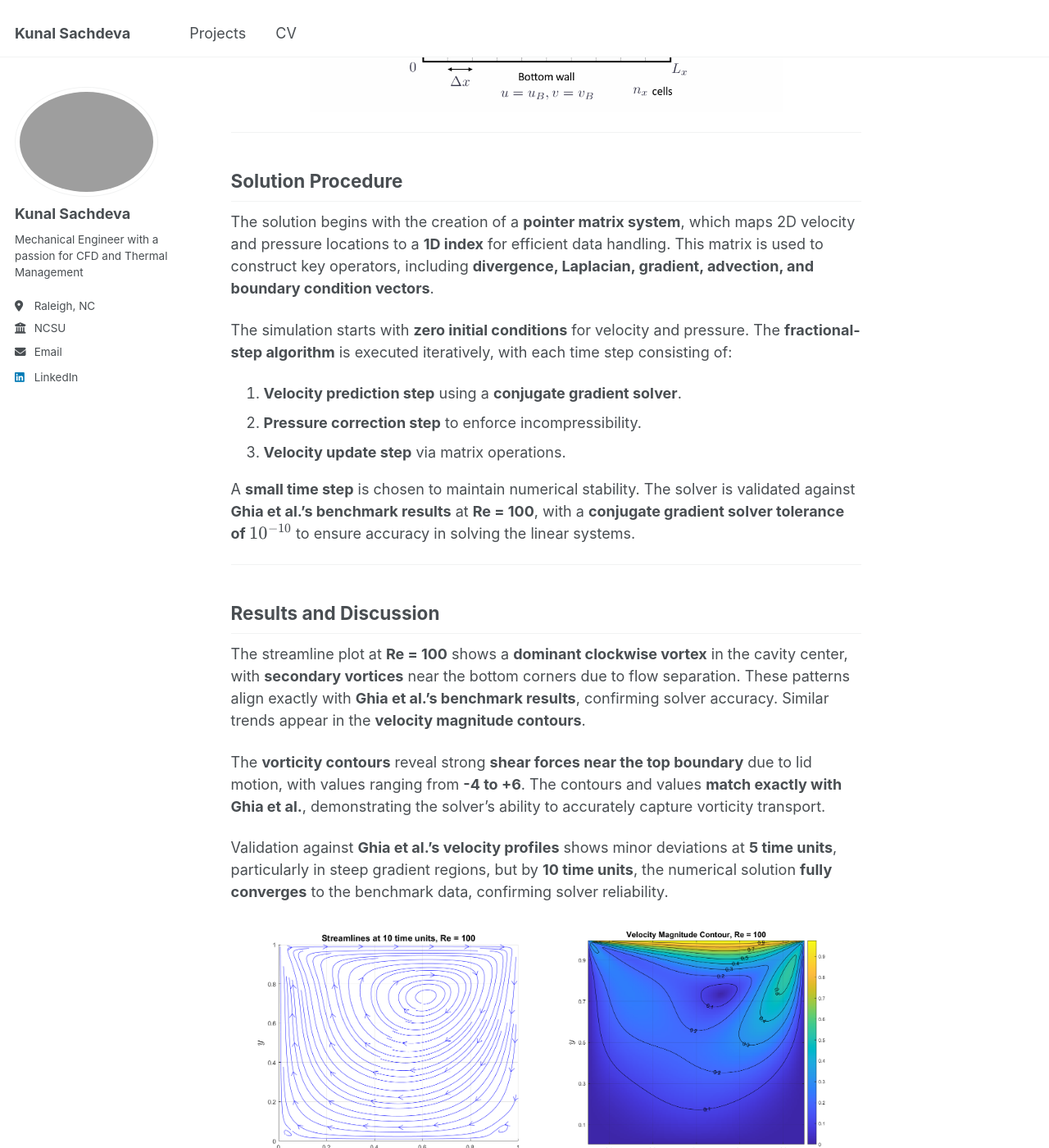
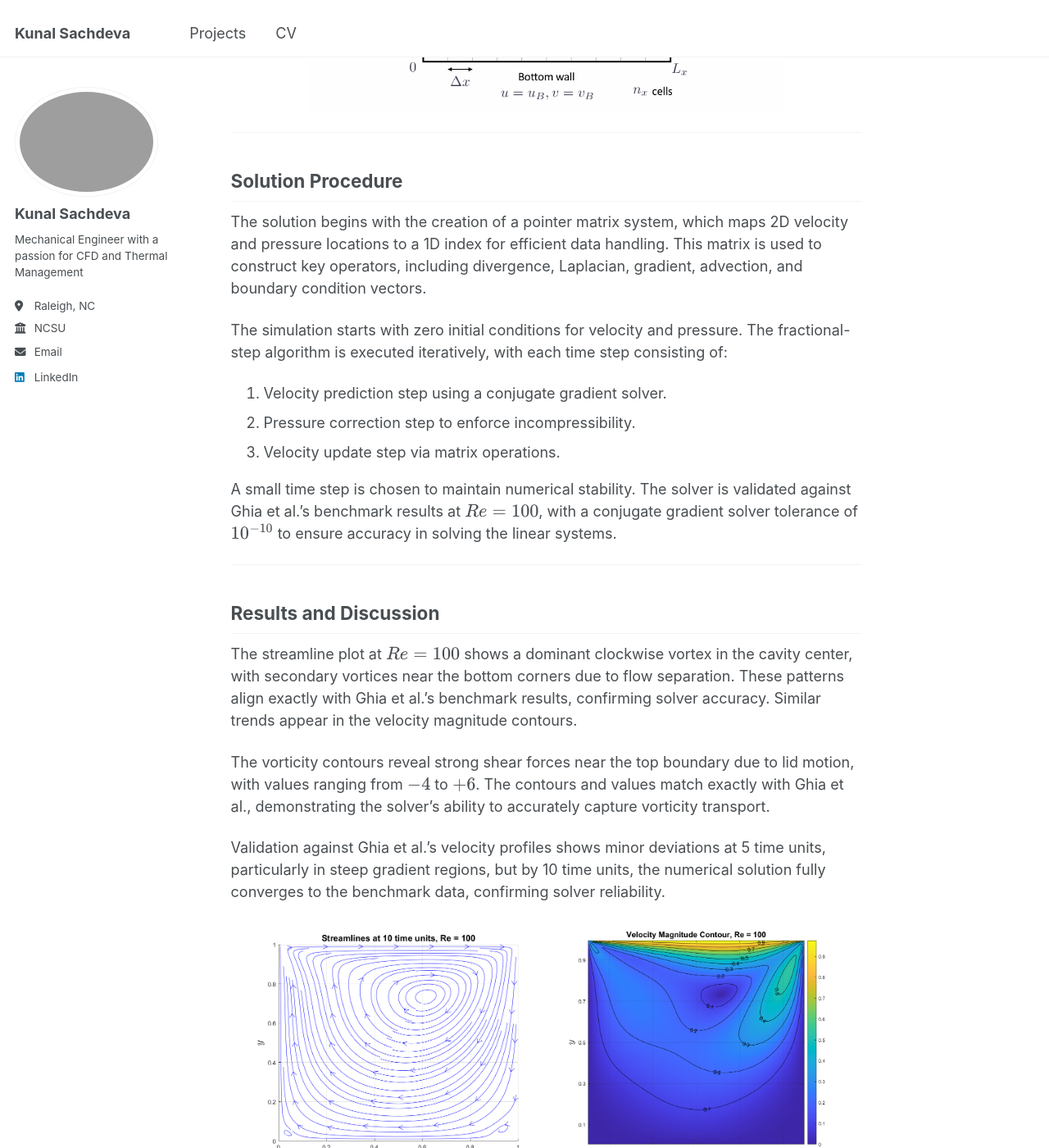
Before and after one commit to sachdevakunal/sachdevakunal.github.io, a Jekyll site: the page built from _projects/iNS_part1.md, in a window 1280 px wide and 1400 px high, scrolled down 2200 px. Shown: the whole window at 82% size. Built offline with Jekyll 4.4.1, drawn with Linux system fonts in a browser that asks for light colours; some of the changed text lies outside the part shown.

Commit message:
Update iNS_part1.md

```diff
--- a/_projects/iNS_part1.md
+++ b/_projects/iNS_part1.md
@@ -22,9 +22,9 @@ $$
 \frac{\partial \mathbf{u}}{\partial t} + (\mathbf{u} \cdot \nabla) \mathbf{u} = -\frac{1}{\rho} \nabla p + \nu \nabla^2 \mathbf{u} + \mathbf{f}, \quad \nabla \cdot \mathbf{u} = 0
 $$
 
-where $ \mathbf{u} $ is the velocity field, $ p $ is pressure, $ \nu $ is kinematic viscosity, and $ \mathbf{f} $ represents external forces. To solve these equations, a **fractional-step method** is used with the **Adams-Bashforth (AB2) scheme for advection** and **Crank-Nicolson (CN) scheme for diffusion**.
+where $$ \mathbf{u} $$ is the velocity field, $$ p $$ is pressure, $$ \nu $$ is kinematic viscosity, and $$ \mathbf{f} $$ represents external forces. To solve these equations, a fractional-step method is used with the Adams-Bashforth (AB2) scheme for advection and Crank-Nicolson (CN) scheme for diffusion.
 
-The final discretized iNS equations, formulated by **Perot**, ensure second-order accuracy in time and are expressed as:
+The final discretized iNS equations, formulated by Perot, ensure second-order accuracy in time and are expressed as:
 
 $$
 R u^F = S u^n + \Delta t \left( \frac{3a^n - a^{n-1}}{2} \right) + \frac{\Delta t \nu}{2} \left( bc_L^{n+1} + bc_L^n \right)
@@ -38,22 +38,22 @@ $$
 u^{n+1} = u^F - \Delta t R^{-1} G P^{n+1}
 $$
 
-where $ u^F $ is the fractional-step velocity, $ a^n $ is the advection term, and $ bc_L, bc_D $ are boundary condition terms. The operators are defined as:
+where $$ u^F $$ is the fractional-step velocity, $$ a^n $$ is the advection term, and $$ bc_L, bc_D $$ are boundary condition terms. The operators are defined as:
 
 $$
 R = I - \frac{\Delta t}{2} \nu L, \quad S = I + \frac{\Delta t}{2} \nu L, \quad R^{-1} \approx I + \frac{\Delta t}{2} \nu L
 $$
 
-where $ D, G, L $ represent the divergence, gradient, and Laplacian operators, respectively.
+where $$ D, G, L $$ represent the divergence, gradient, and Laplacian operators, respectively.
 
 ---
 
 ## **Grid and Domain Setup**
-A **staggered grid** is used to discretize the domain, where velocity components $ u, v $ are stored at the **cell faces**, while **pressure is stored at the cell centers**. This approach helps prevent **checkerboard instability**, which occurs when using a regular grid for pressure and velocity storage.
+A staggered grid is used to discretize the domain, where velocity components $$ u, v $$ are stored at the cell faces, while pressure is stored at the cell centers. This approach helps prevent checkerboard instability, which occurs when using a regular grid for pressure and velocity storage.
 
-The computational domain is a **$ 1 \times 1 $ square** discretized into a **$ 129 \times 129 $ grid**. The boundary conditions are as follows:
-- **Top boundary:** $ u = 1 $, $ v = 0 $ (to simulate a moving lid).
-- **Bottom, left, and right boundaries:** $ u = 0 $, $ v = 0 $ (stationary walls).
+The computational domain is a $$ 1 \times 1 $$ square discretized into a $$ 129 \times 129 $$ grid. The boundary conditions are as follows:
+- **Top boundary:** $$ u = 1 $$, $$ v = 0 $$ (to simulate a moving lid).
+- **Bottom, left, and right boundaries:** $$ u = 0 $$, $$ v = 0 $$ (stationary walls).
 - **Initial conditions:** The velocity and pressure fields are initialized to zero.
 
 A schematic representation of the staggered grid is shown below:
@@ -62,28 +62,27 @@ A schematic representation of the staggered grid is shown below:
   <img src="https://sachdevakunal.github.io/images/iNS_part1/staggered_grid_iNS.png" width="75%">
 </p>
 
-
 ---
 
 ## **Solution Procedure**
-The solution begins with the creation of a **pointer matrix system**, which maps 2D velocity and pressure locations to a **1D index** for efficient data handling. This matrix is used to construct key operators, including **divergence, Laplacian, gradient, advection, and boundary condition vectors**.
+The solution begins with the creation of a pointer matrix system, which maps 2D velocity and pressure locations to a 1D index for efficient data handling. This matrix is used to construct key operators, including divergence, Laplacian, gradient, advection, and boundary condition vectors.
 
-The simulation starts with **zero initial conditions** for velocity and pressure. The **fractional-step algorithm** is executed iteratively, with each time step consisting of:
-1. **Velocity prediction step** using a **conjugate gradient solver**.
-2. **Pressure correction step** to enforce incompressibility.
-3. **Velocity update step** via matrix operations.
+The simulation starts with zero initial conditions for velocity and pressure. The fractional-step algorithm is executed iteratively, with each time step consisting of:
+1. Velocity prediction step using a conjugate gradient solver.
+2. Pressure correction step to enforce incompressibility.
+3. Velocity update step via matrix operations.
 
-A **small time step** is chosen to maintain numerical stability. The solver is validated against **Ghia et al.’s benchmark results** at **Re = 100**, with a **conjugate gradient solver tolerance of $10^{-10}$** to ensure accuracy in solving the linear systems.
+A small time step is chosen to maintain numerical stability. The solver is validated against Ghia et al.’s benchmark results at $$ Re = 100 $$, with a conjugate gradient solver tolerance of $$10^{-10}$$ to ensure accuracy in solving the linear systems.
 
 ---
 
 ## **Results and Discussion**
 
-The streamline plot at **Re = 100** shows a **dominant clockwise vortex** in the cavity center, with **secondary vortices** near the bottom corners due to flow separation. These patterns align exactly with **Ghia et al.’s benchmark results**, confirming solver accuracy. Similar trends appear in the **velocity magnitude contours**.
+The streamline plot at $$ Re = 100 $$ shows a dominant clockwise vortex in the cavity center, with secondary vortices near the bottom corners due to flow separation. These patterns align exactly with Ghia et al.’s benchmark results, confirming solver accuracy. Similar trends appear in the velocity magnitude contours.
 
-The **vorticity contours** reveal strong **shear forces near the top boundary** due to lid motion, with values ranging from **-4 to +6**. The contours and values **match exactly with Ghia et al.**, demonstrating the solver’s ability to accurately capture vorticity transport.
+The vorticity contours reveal strong shear forces near the top boundary due to lid motion, with values ranging from $$ -4 $$ to $$ +6 $$. The contours and values match exactly with Ghia et al., demonstrating the solver’s ability to accurately capture vorticity transport.
 
-Validation against **Ghia et al.’s velocity profiles** shows minor deviations at **5 time units**, particularly in steep gradient regions, but by **10 time units**, the numerical solution **fully converges** to the benchmark data, confirming solver reliability.
+Validation against Ghia et al.’s velocity profiles shows minor deviations at 5 time units, particularly in steep gradient regions, but by 10 time units, the numerical solution fully converges to the benchmark data, confirming solver reliability.
 
 <p align="center">
   <img src="https://sachdevakunal.github.io/images/iNS_part1/LDC_re=100_t=10.png" width="49%">
```
